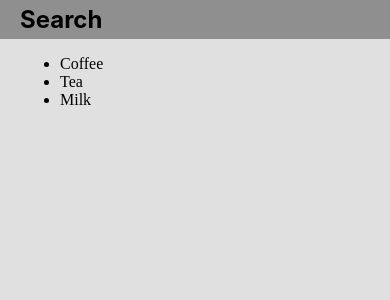
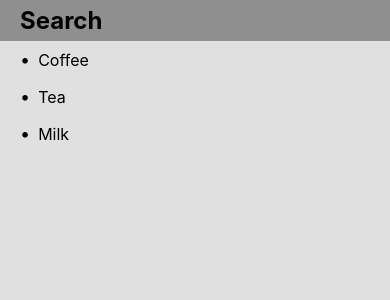
Before and after one commit to seanjiangsh/ztm-meals-to-go, a React Native app: screen / in a window 390 px wide. Shown: the top 300 px of the page. Built offline with nearby package versions, Linux system fonts and the light colour scheme.

Commit message:
fix: SafeAreaView for iPhone

```diff
--- a/App.tsx
+++ b/App.tsx
@@ -1,44 +1,50 @@
 import { StatusBar } from "expo-status-bar";
 import { StyleSheet, Text, View } from "react-native";
-import { SafeAreaProvider } from "react-native-safe-area-context";
+import { SafeAreaProvider, SafeAreaView } from "react-native-safe-area-context";
 
 export default function App() {
+  const drinks = ["Coffee", "Tea", "Milk"];
+
   return (
     <SafeAreaProvider>
+      <SafeAreaView style={styles.safeArea}>
         <View style={styles.container}>
           <View style={styles.searchHeaderContainer}>
             <Text style={styles.searchText}>Search</Text>
           </View>
           <View style={styles.mainContent}>
-          <ul>
-            <li>Coffee</li>
-            <li>Tea</li>
-            <li>Milk</li>
-          </ul>
+            {drinks.map((drink) => (
+              <View key={drink} style={styles.listItem}>
+                <Text style={styles.listBullet}>{"\u2022"}</Text>
+                <Text style={styles.listItemText}>{drink}</Text>
+              </View>
+            ))}
           </View>
           <StatusBar style="auto" />
         </View>
+      </SafeAreaView>
     </SafeAreaProvider>
   );
 }
 
 const styles = StyleSheet.create({
+  safeArea: {
+    flex: 1,
+    backgroundColor: "#8f8f8f",
+  },
   container: {
     flex: 1,
     backgroundColor: "#fff",
-    alignItems: "center",
-    justifyContent: "center",
   },
   searchHeaderContainer: {
     width: "100%",
     paddingHorizontal: 20,
+    paddingVertical: 6,
     backgroundColor: "#8f8f8f",
   },
   searchText: {
     fontSize: 24,
     fontWeight: "bold",
-    paddingTop: 5,
-    paddingBottom: 5,
   },
   mainContent: {
     flex: 1,
@@ -46,4 +52,16 @@ const styles = StyleSheet.create({
     paddingHorizontal: 20,
     backgroundColor: "#e0e0e0",
   },
+  listItem: {
+    flexDirection: "row",
+    alignItems: "center",
+    paddingVertical: 8,
+  },
+  listBullet: {
+    fontSize: 18,
+    marginRight: 8,
+  },
+  listItemText: {
+    fontSize: 16,
+  },
 });
--- a/package.json
+++ b/package.json
@@ -4,9 +4,8 @@
   "main": "index.ts",
   "scripts": {
     "start": "expo start",
-    "android": "expo start --android",
-    "ios": "expo start --ios",
-    "web": "expo start --web"
+    "web": "expo start --web",
+    "android": "expo start --android"
   },
   "dependencies": {
     "expo": "~54.0.0",
```
Lines whose indentation alone changed are shown as unchanged.
